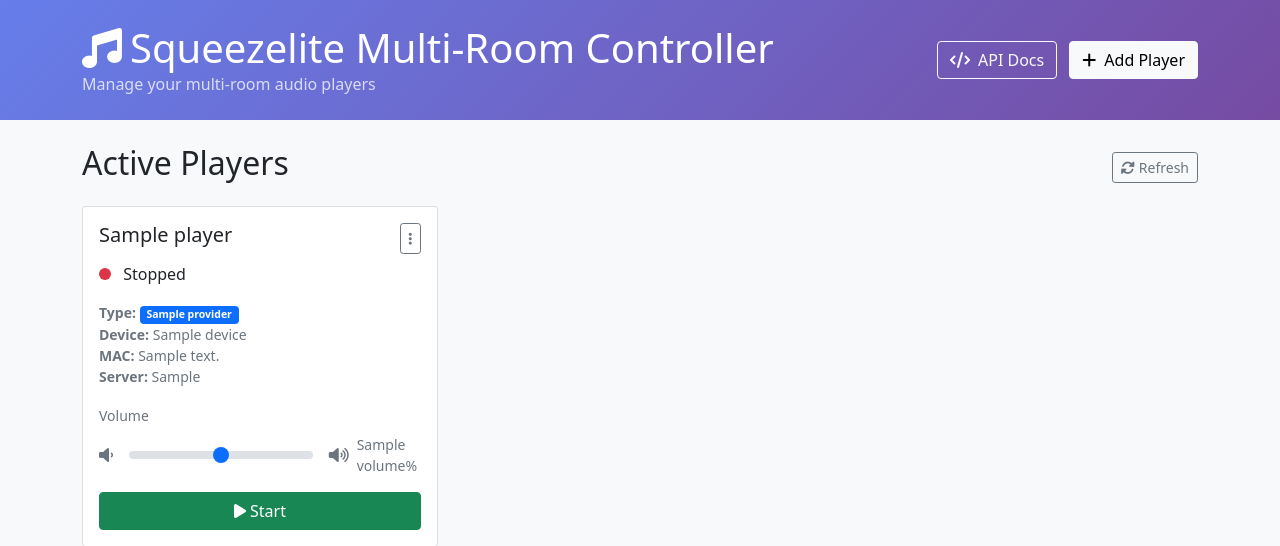
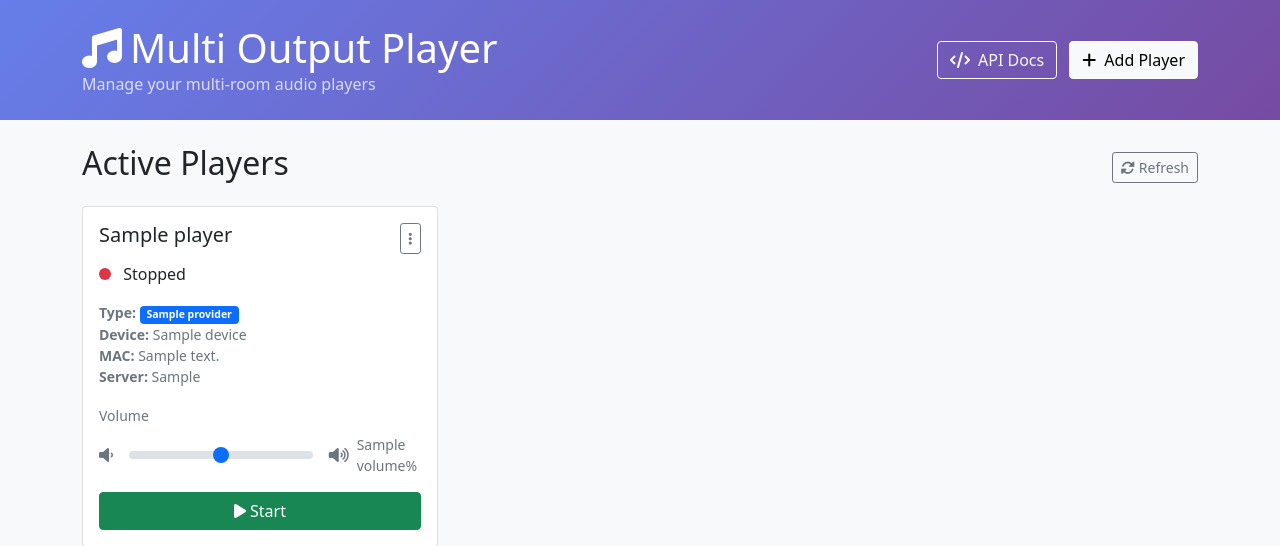
Before and after one commit to chrisuthe/squeezelite-docker, a Flask app: template app/templates/index.html in a window 1280 px wide. Shown: the top 546 px of the page. Run offline with Flask 3, Linux system fonts and the light colour scheme; the template is opened without the code that fills it: most values are stand-ins (such as "Sample title", 1, 10 or a date in 2020); data that the repository does not hold is empty; parts of the project's set-up code (start-up, migrations or seed data) failed here and were passed over; some libraries are stand-ins or nearby versions.

Commit message:
Refactor application naming from "Squeezelite Multi-Room Controller" to "Multi Output Player" across multiple files for consistency and clarity.

```diff
--- a/app/app.py
+++ b/app/app.py
@@ -71,7 +71,7 @@ logger = logging.getLogger(__name__)
 
 # Log startup information
 logger.info("=" * 50)
-logger.info("Starting Squeezelite Multi-Room Controller")
+logger.info("Starting Multi Output Player")
 logger.info(f"Python version: {sys.version}")
 logger.info(f"Working directory: {os.getcwd()}")
 logger.info(f"Python path: {sys.path}")
@@ -122,7 +122,7 @@ try:
         SWAGGER_URL,  # Swagger UI static files will be mapped to '{SWAGGER_URL}/dist/'
         API_URL,
         config={  # Swagger UI config overrides
-            "app_name": "Squeezelite Multi-Room Controller API",
+            "app_name": "Multi Output Player API",
             "layout": "BaseLayout",
             "deepLinking": True,
             "showExtensions": True,
--- a/app/app_enhanced.py
+++ b/app/app_enhanced.py
@@ -1,6 +1,6 @@
 #!/usr/bin/env python3
 """
-Squeezelite Multi-Room Controller - Enhanced Version with State Persistence
+Multi Output Player - Enhanced Version with State Persistence
 
 Extended version of app.py that adds automatic state persistence and restoration.
 When the container restarts, previously running players are automatically restarted.
@@ -132,7 +132,7 @@ logger = logging.getLogger(__name__)
 
 # Log startup information
 logger.info("=" * 50)
-logger.info("Starting Squeezelite Multi-Room Controller")
+logger.info("Starting Multi Output Player")
 logger.info(f"Python version: {sys.version}")
 logger.info(f"Working directory: {os.getcwd()}")
 logger.info(f"Python path: {sys.path}")
@@ -183,7 +183,7 @@ try:
         SWAGGER_URL,  # Swagger UI static files will be mapped to '{SWAGGER_URL}/dist/'
         API_URL,
         config={  # Swagger UI config overrides
-            "app_name": "Squeezelite Multi-Room Controller API",
+            "app_name": "Multi Output Player API",
             "layout": "BaseLayout",
             "deepLinking": True,
             "showExtensions": True,
--- a/app/static/style.css
+++ b/app/static/style.css
@@ -1,4 +1,4 @@
-/* Custom CSS for Squeezelite Multi-Room Controller */
+/* Custom CSS for Multi Output Player */
 
 /* Add any additional custom styles here */
 .pulse {
--- a/app/swagger.yaml
+++ b/app/swagger.yaml
@@ -1,6 +1,6 @@
 openapi: 3.0.3
 info:
-  title: Squeezelite Multi-Room Controller API
+  title: Multi Output Player API
   description: |
     A comprehensive API for managing multiple audio players in a multi-room setup.
     Supports both Squeezelite (LMS/SlimProto) and Sendspin (Music Assistant native) players.
@@ -31,7 +31,7 @@ info:
 
   version: 1.0.0
   contact:
-    name: Squeezelite Multi-Room Controller
+    name: Multi Output Player
     url: https://github.com/ralph-irving/squeezelite
   license:
     name: MIT
--- a/app/templates/index.html
+++ b/app/templates/index.html
@@ -3,7 +3,7 @@
 <head>
     <meta charset="UTF-8">
     <meta name="viewport" content="width=device-width, initial-scale=1.0">
-    <title>Squeezelite Multi-Room Controller</title>
+    <title>Multi Output Player</title>
     <link href="https://cdn.jsdelivr.net/npm/bootstrap@5.1.3/dist/css/bootstrap.min.css" rel="stylesheet">
     <link href="https://cdnjs.cloudflare.com/ajax/libs/font-awesome/6.0.0/css/all.min.css" rel="stylesheet">
     <style>
@@ -45,7 +45,7 @@
         <div class="container">
             <div class="row align-items-center">
                 <div class="col">
-                    <h1 class="mb-0"><i class="fas fa-music me-2"></i>Squeezelite Multi-Room Controller</h1>
+                    <h1 class="mb-0"><i class="fas fa-music me-2"></i>Multi Output Player</h1>
                     <p class="mb-0 opacity-75">Manage your multi-room audio players</p>
                 </div>
                 <div class="col-auto">
```
Also changed, not shown: 1 other file.
